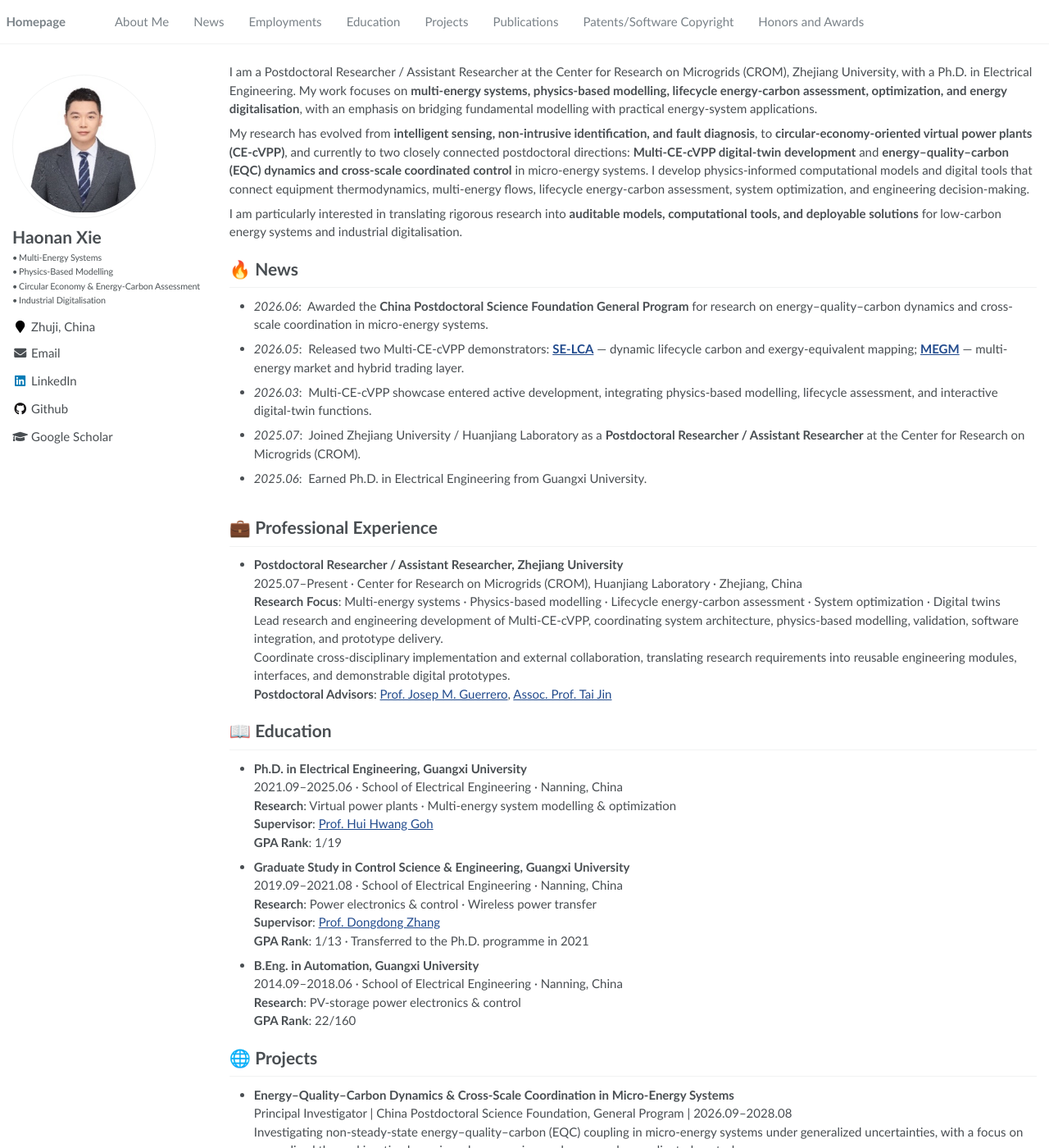
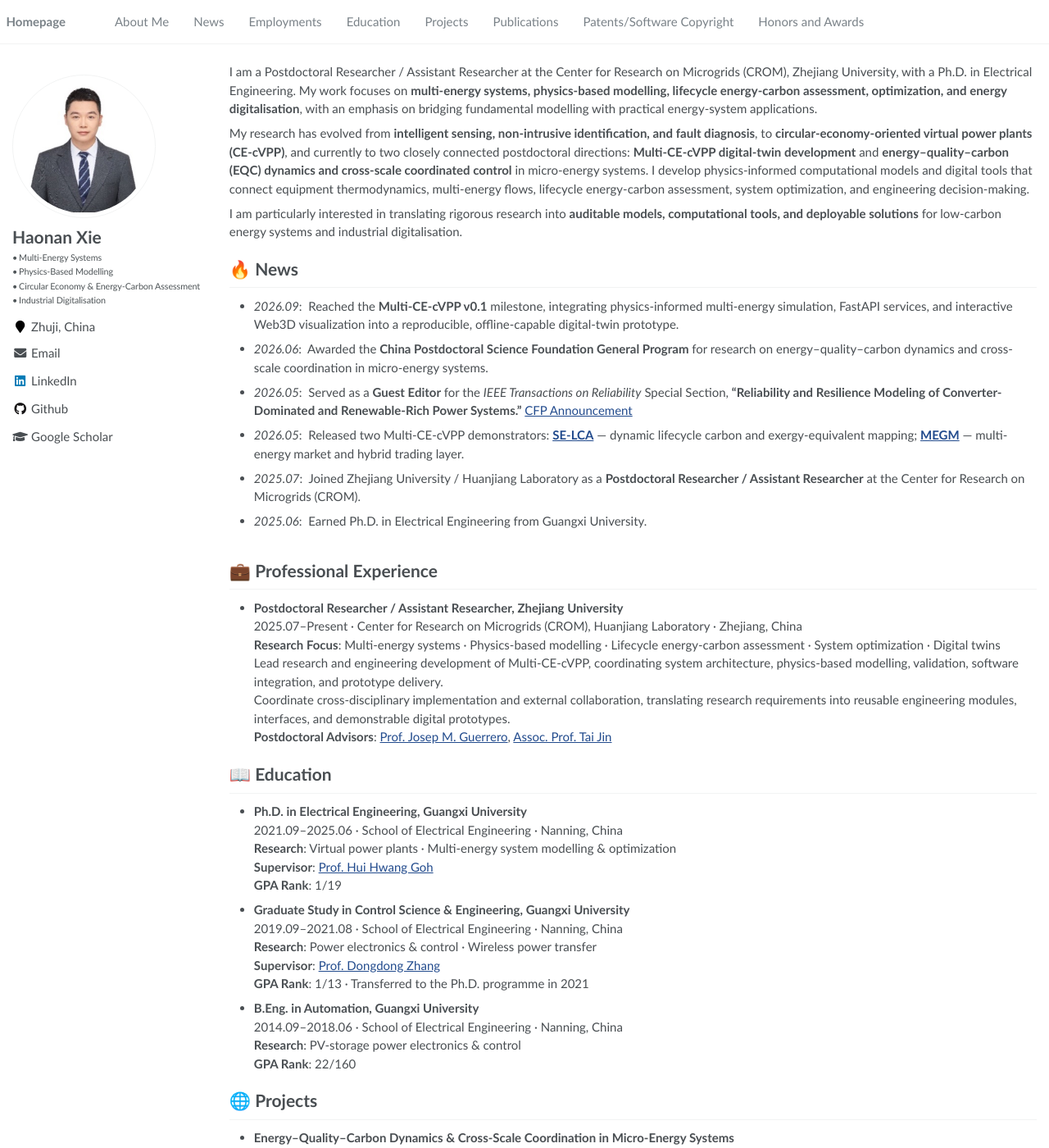
Before and after one commit to xie-haonan/xie-haonan.github.io, a Jekyll site: the page built from _pages/about.md, in a window 1280 px wide and 1400 px high. Shown: the whole window at 82% size. Built offline with Jekyll 4.4.1, drawn with Linux system fonts in a browser that asks for light colours; some of the changed text lies outside the part shown.

Commit message:
Update news with IEEE guest editorial service and digital twin milestone

```diff
--- a/_pages/about.md
+++ b/_pages/about.md
@@ -25,9 +25,10 @@ I am particularly interested in translating rigorous research into **auditable m
 
 # 🔥 News
 
+- _2026.09_: &nbsp;Reached the **Multi-CE-cVPP v0.1** milestone, integrating physics-informed multi-energy simulation, FastAPI services, and interactive Web3D visualization into a reproducible, offline-capable digital-twin prototype.
 - _2026.06_: &nbsp;Awarded the **China Postdoctoral Science Foundation General Program** for research on energy–quality–carbon dynamics and cross-scale coordination in micro-energy systems.
+- _2026.05_: &nbsp;Served as a **Guest Editor** for the *IEEE Transactions on Reliability* Special Section, **“Reliability and Resilience Modeling of Converter-Dominated and Renewable-Rich Power Systems.”** [CFP Announcement](https://mp.weixin.qq.com/s/VSAiwmxmdXnXEucvZg5DCg)
 - _2026.05_: &nbsp;Released two Multi-CE-cVPP demonstrators: [<strong>SE-LCA</strong>](https://xie-haonan.github.io/Multi-CE-cVPP/selca/) — dynamic lifecycle carbon and exergy-equivalent mapping; [<strong>MEGM</strong>](https://xie-haonan.github.io/Multi-CE-cVPP/megm/) — multi-energy market and hybrid trading layer.
-- _2026.03_: &nbsp;Multi-CE-cVPP showcase entered active development, integrating physics-based modelling, lifecycle assessment, and interactive digital-twin functions.
 - _2025.07_: &nbsp;Joined Zhejiang University / Huanjiang Laboratory as a **Postdoctoral Researcher / Assistant Researcher** at the Center for Research on Microgrids (CROM).
 - _2025.06_: &nbsp;Earned Ph.D. in Electrical Engineering from Guangxi University.
 
@@ -71,6 +72,7 @@ I am particularly interested in translating rigorous research into **auditable m
 - **Multi-CE-cVPP — Physics-Informed Multi-Energy Digital Twin Platform**<br>
   Project Lead | Zhejiang University | 2025.07–Present<br>
   Developing a physics-informed digital-twin platform for park- and community-level multi-energy systems, connecting equipment-level physical models, electric/heat/cold carrier flows, stateful storage, simulation services, and interactive visualization.<br>
+  **Current milestone:** v0.1 simulation-backed interactive prototype with a reproducible offline demo, automated testing, and modular scientific-model/API/visualization architecture.<br>
   **Technical Stack**: Python · FastAPI · React · Three.js · TwinState · REST APIs · Automated Testing · GitHub Actions<br>
   **Public links**: <a href="https://xie-haonan.github.io/Multi-CE-cVPP/" target="_blank" rel="noopener noreferrer">Multi-CE-cVPP Project Portal</a> · <a href="https://github.com/xie-haonan/Multi-CE-cVPP" target="_blank" rel="noopener noreferrer">GitHub/showcase repository</a> · <a href="https://xie-haonan.github.io/Multi-CE-cVPP/selca/" target="_blank" rel="noopener noreferrer">SE-LCA Demo</a> · <a href="https://xie-haonan.github.io/Multi-CE-cVPP/megm/" target="_blank" rel="noopener noreferrer">MEGM Demo</a>.
 
```
